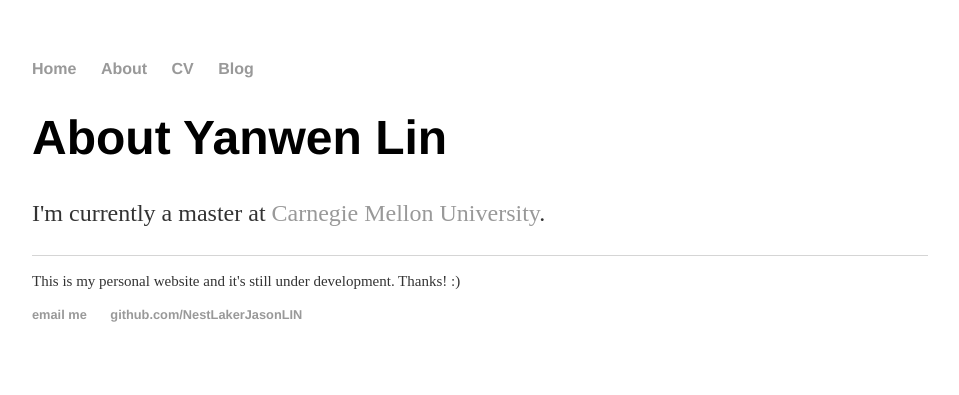
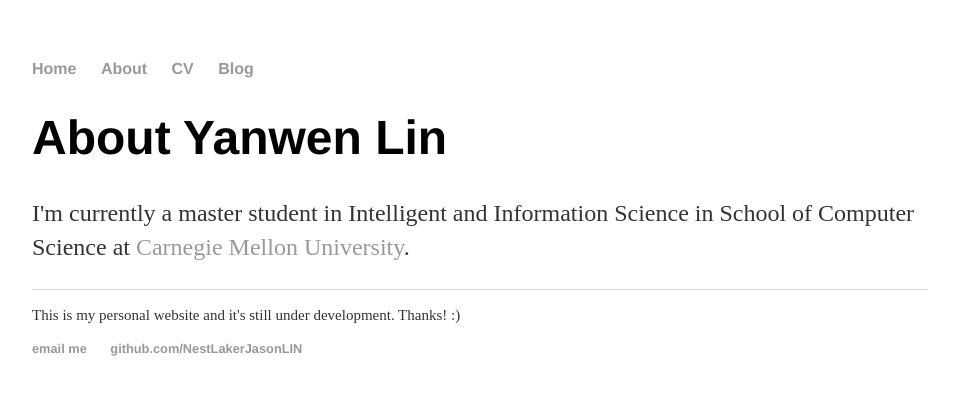
Before and after one commit to NestLakerJasonLIN/NestLakerJasonLIN.github.io, a Jekyll site: the page built from about/index.html, in a window 1280 px wide. Shown: the top 395 px of the page, without its empty margins (160-1119 px from the left). Built offline with Jekyll 4.4.1, drawn with Linux system fonts in a browser that asks for light colours.

Commit message:
update about

```diff
--- a/about/index.html
+++ b/about/index.html
@@ -4,5 +4,5 @@ title: Yanwen Lin
 ---
 <div class="blurb">
 	<h1>About Yanwen Lin</h1>
-	<p>I'm currently a master at <a href="https://www.cmu.edu/">Carnegie Mellon University</a>.</p>
+	<p>I'm currently a master student in Intelligent and Information Science in School of Computer Science at <a href="https://www.cmu.edu/">Carnegie Mellon University</a>.</p>
 </div><!-- /.blurb -->
```
